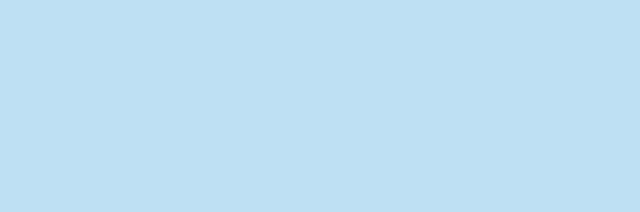
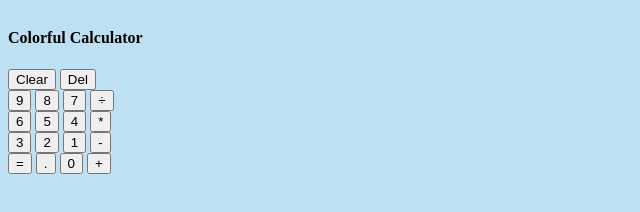
Before and after one commit to anastasia-tea/calculator, a plain HTML site: page index.html in a window 1280 px wide. Shown: the whole page, without its empty margins (0-640 px from the left). Drawn offline with Linux system fonts and the light colour scheme.

Commit message:
Added buttons

```diff
--- a/index.html
+++ b/index.html
@@ -17,6 +17,8 @@
 
         <div class="name">
 
+            <h4>Colorful Calculator</h4>
+
         </div>
 
         <div class="display">
@@ -25,6 +27,49 @@
 
         <div class="buttons">
 
+            <div class="row1">
+
+                <button id="clear">Clear</button>
+                <button id="delete">Del</button>
+
+            </div>
+
+            <div class="row2">
+
+                <button id="nine">9</button>
+                <button id="eight">8</button>
+                <button id="seven">7</button>
+                <button id="divide" class="operation">÷</button>
+
+            </div>
+
+            <div class="row3">
+
+                <button id="six">6</button>
+                <button id="five">5</button>
+                <button id="four">4</button>
+                <button id="multiply" class="operation">*</button>
+
+            </div>
+
+            <div class="row4">
+
+                <button id="three">3</button>
+                <button id="two">2</button>
+                <button id="one">1</button>
+                <button id="subtract" class="operation">-</button>
+
+            </div>
+
+            <div class="row5">
+
+                <button id="equals">=</button>
+                <button id="point">.</button>
+                <button id="zero">0</button>
+                <button id="add" class="operation">+</button>
+
+            </div>
+
         </div>
 
     </div>
--- a/script.js
+++ b/script.js
@@ -17,3 +17,7 @@ function divide(x, y) {
     }
     return (x / y);
 }
+
+function operate() {
+
+}
--- a/style.css
+++ b/style.css
@@ -4,3 +4,19 @@ body {
     flex-direction: column;
     background-color: rgb(190, 224, 243);
 }
+
+.calculator {
+
+}
+
+.name {
+
+}
+
+.display {
+
+}
+
+.buttons {
+
+}
```
